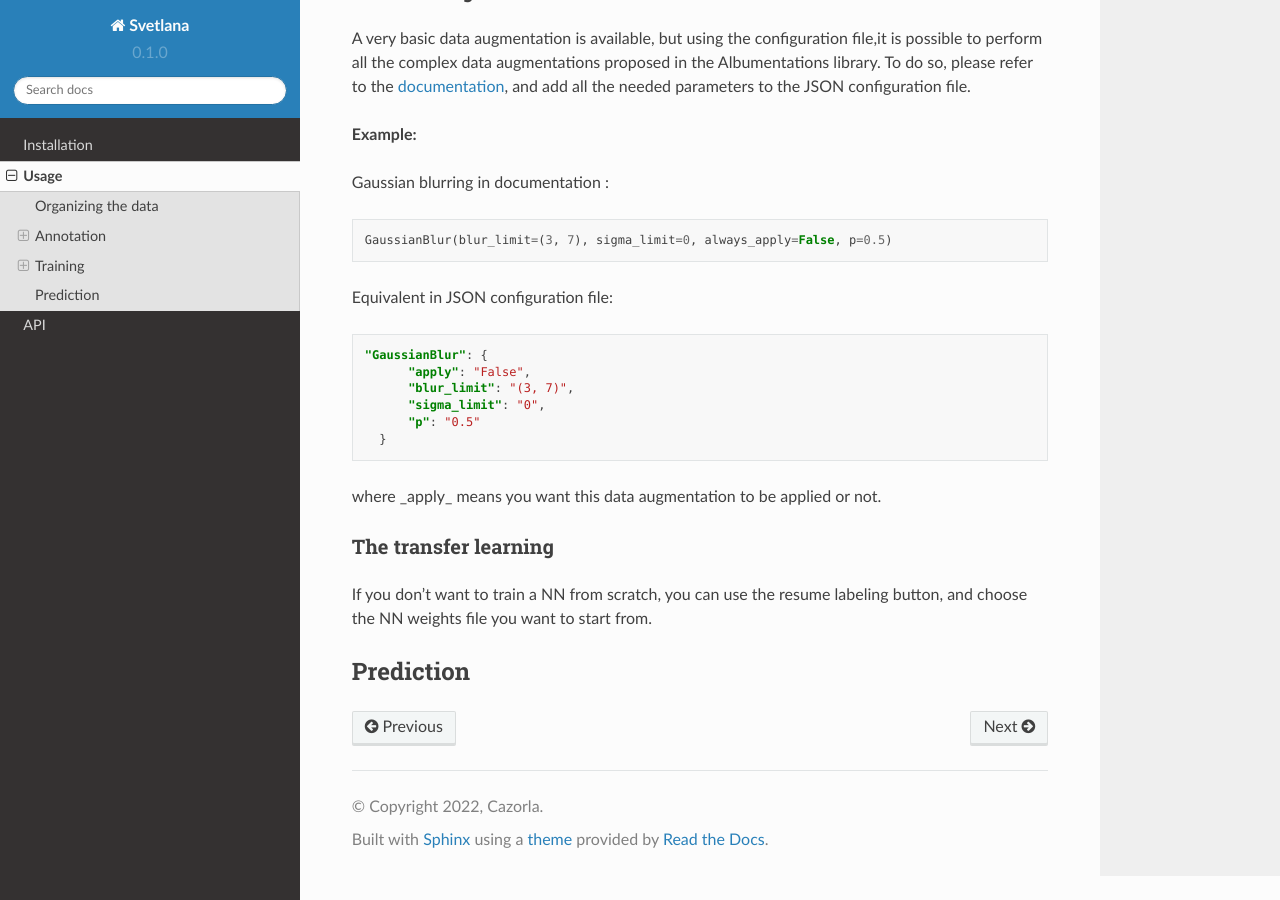
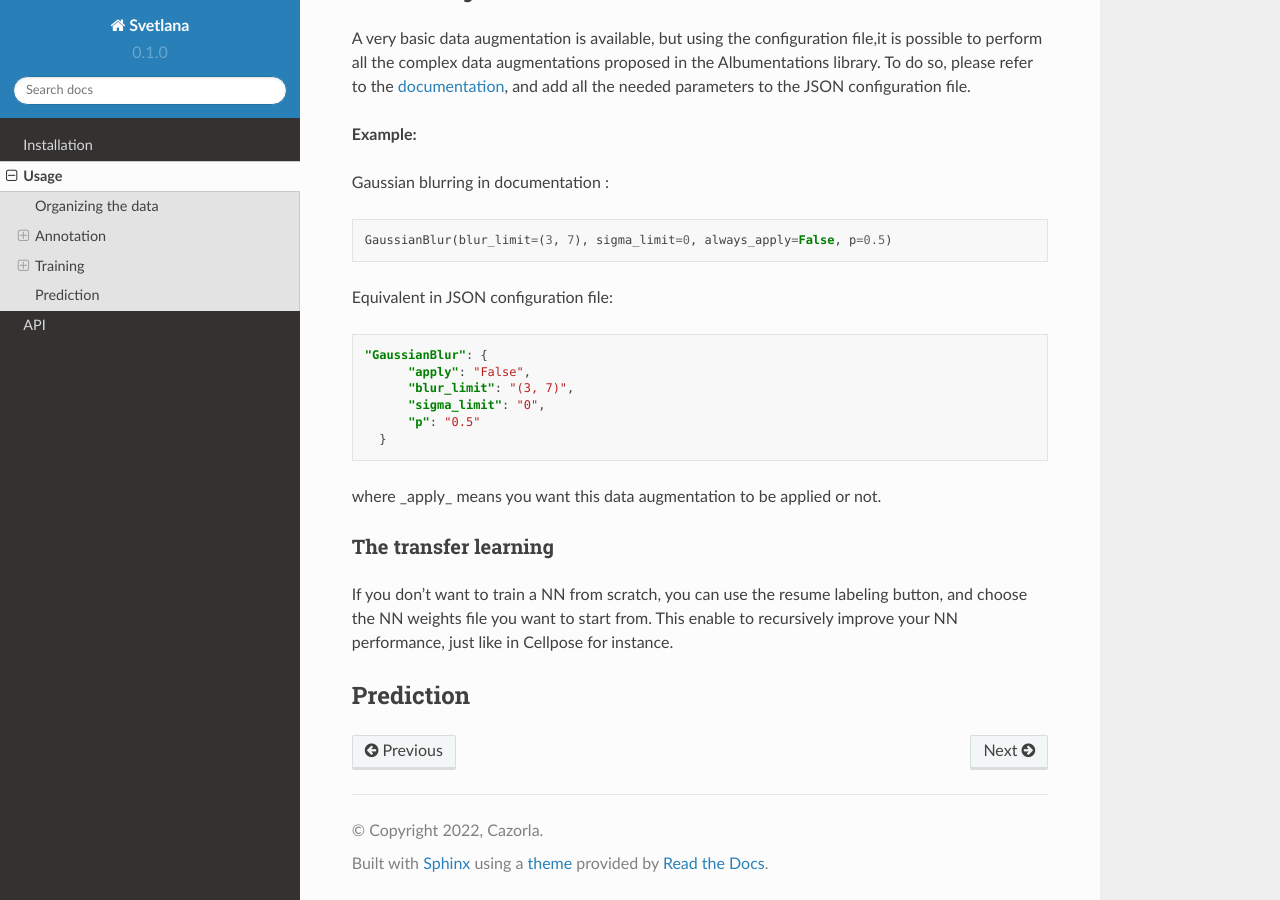
Before and after one commit to koopa31/Svetlana_documentation, a Sphinx documentation site: the page built from docs/source/usage.rst, in a window 1280 px wide and 900 px high, scrolled down 2076 px. Built offline with Sphinx 7.4.7 and the Read the Docs theme 2.0.0, drawn with Linux system fonts in a browser that asks for light colours.

Commit message:
training

```diff
--- a/docs/source/usage.rst
+++ b/docs/source/usage.rst
@@ -120,7 +120,8 @@ The transfer learning
 ~~~~~~~~~~~~~~~~~~~
 
 If you don't want to train a NN from scratch, you can use the resume labeling button,
-and choose the NN weights file you want to start from.
+and choose the NN weights file you want to start from. This enable to recursively improve your NN performance,
+just like in Cellpose for instance.
 
 .. _prediction:
 Prediction
```
